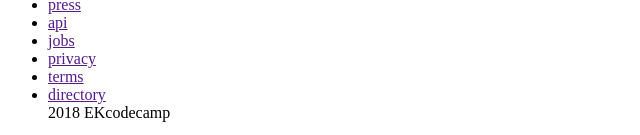
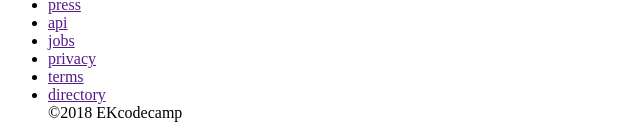
Before and after one commit to conyek/ekcamp, a plain HTML site: page index.html in a window 1280 px wide. Shown: the part 671-806 px from the top of the page, 0-640 px from the left. Drawn offline with Linux system fonts and the light colour scheme.

Commit message:
added ©

```diff
--- a/index.html
+++ b/index.html
@@ -27,7 +27,7 @@
                 <li><a href="">privacy</a></li>
                 <li><a href="">terms</a></li>
                 <li><a href="">directory</a></li>
-                <span>2018 EKcodecamp</span>
+                <span>©2018 EKcodecamp</span>
             </ul>
         </nav>
     </footer>
```
